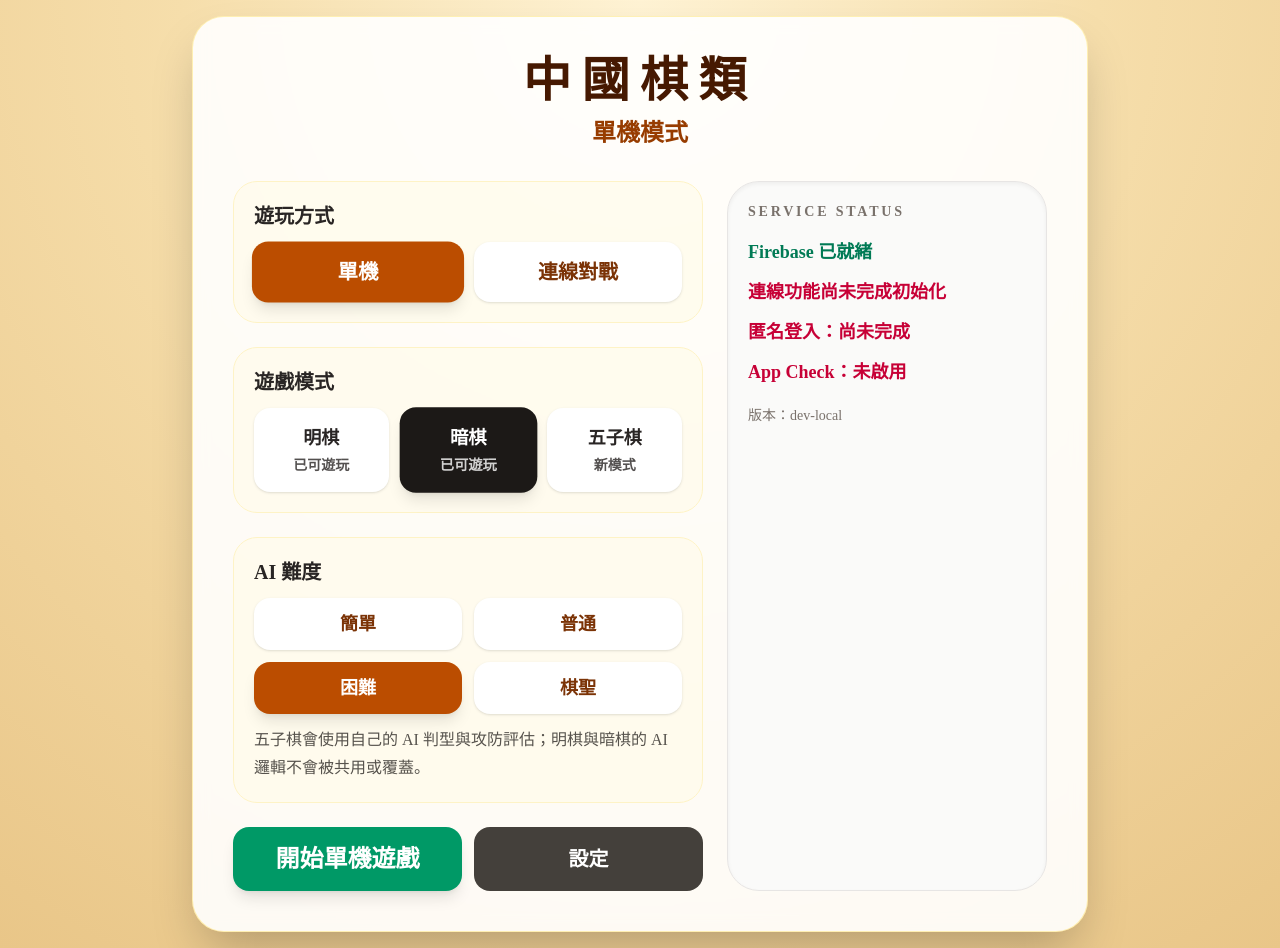
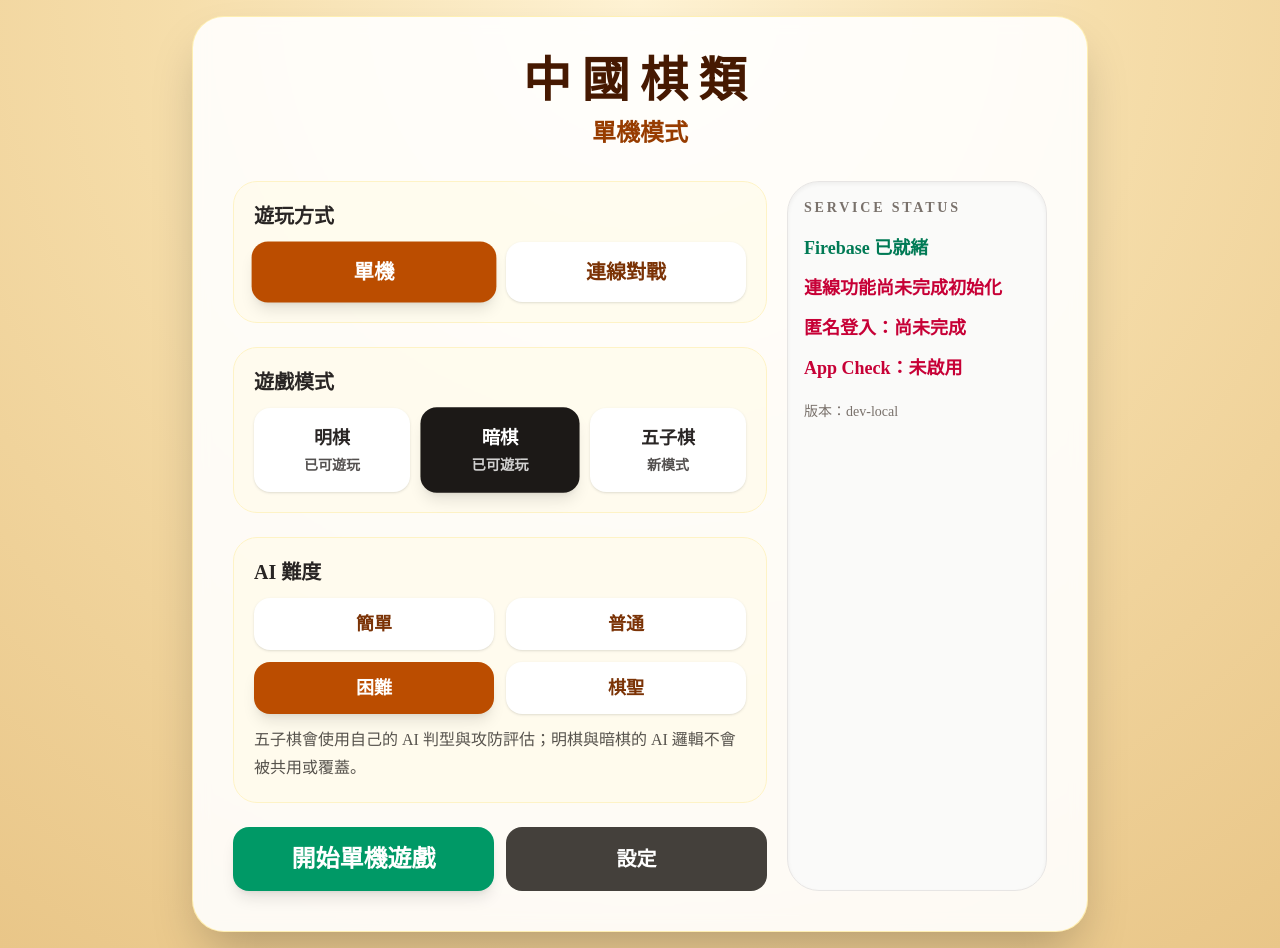
Before and after one commit to kaokai-ui/cchess, a React (Vite) app in the folder client/: page / in a window 1280 px wide. Built offline with nearby package versions, Linux system fonts and the light colour scheme; no server answers.

Commit message:
Tighten home status panel width

```diff
--- a/client/src/pages/Home.tsx
+++ b/client/src/pages/Home.tsx
@@ -102,7 +102,7 @@ const Home: React.FC = () => {
           </p>
         </div>
 
-        <div className="mt-8 grid gap-6 lg:grid-cols-[minmax(0,1fr)_320px]">
+        <div className="mt-8 grid gap-5 lg:grid-cols-[minmax(0,1fr)_260px]">
           <div className="space-y-6">
             <section className="rounded-3xl border border-amber-100 bg-amber-50/70 p-5">
               <label className="mb-3 block text-lg font-black text-stone-800 sm:text-xl">
@@ -204,7 +204,7 @@ const Home: React.FC = () => {
             </div>
           </div>
 
-          <aside className="rounded-[2rem] border border-stone-200 bg-stone-50 p-5 shadow-inner">
+          <aside className="rounded-[2rem] border border-stone-200 bg-stone-50 p-4 shadow-inner">
             <p className="text-sm font-black uppercase tracking-[0.2em] text-stone-500">
               Service Status
             </p>
```
